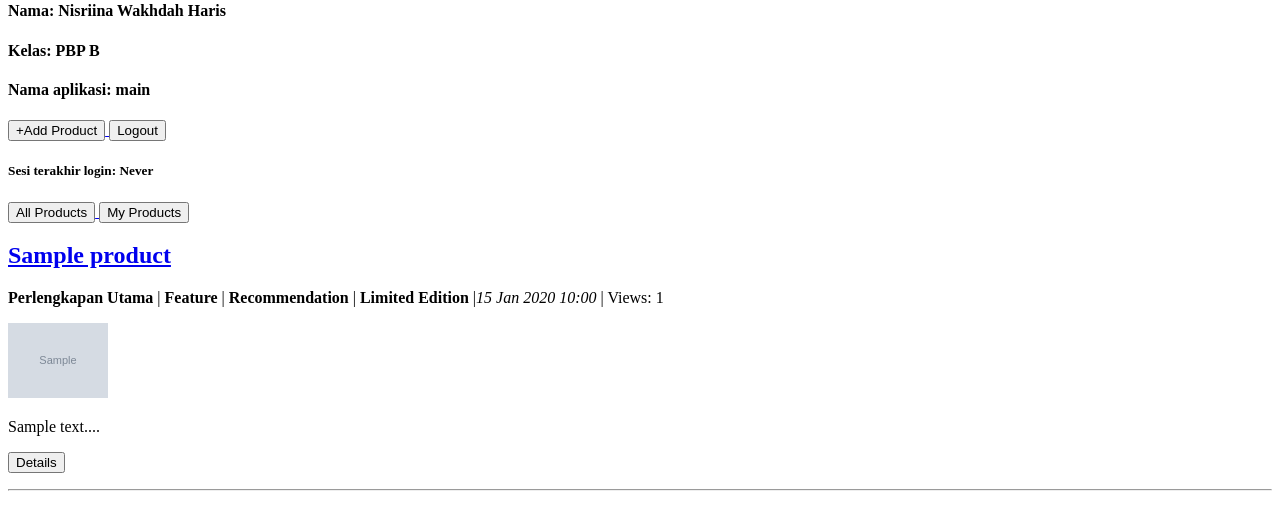
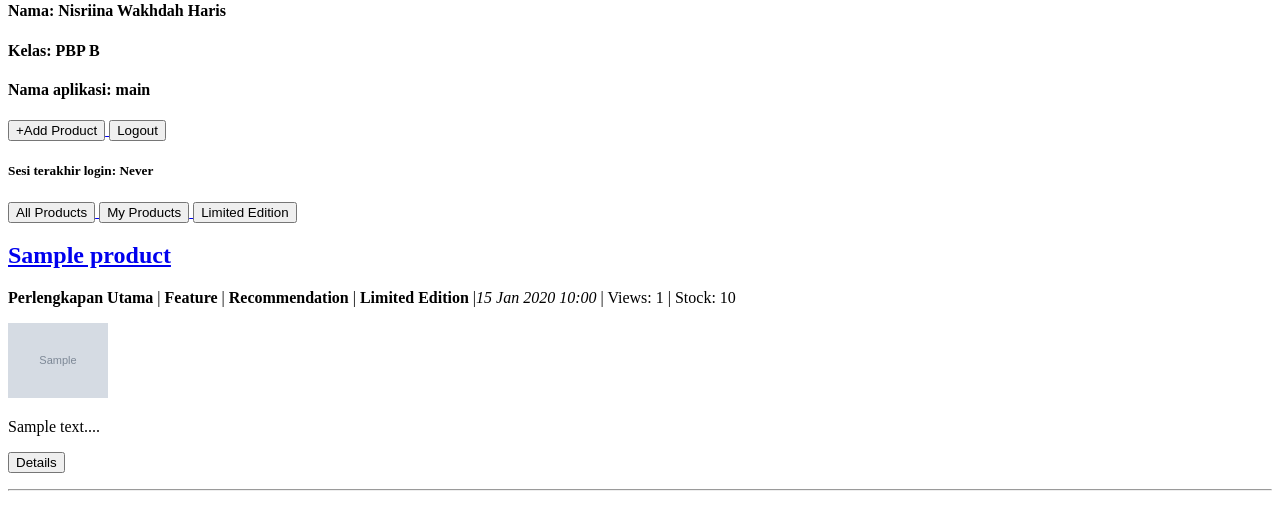
Before and after one commit to NisriinaWakhdah/football-shop, a Django app: page / in a window 1280 px wide. Shown: the part 165-695 px from the top of the page. Run offline with Django 5.2, Linux system fonts and the light colour scheme; a user stored in the database is signed in; tables that the repository leaves empty hold one stand-in row (values such as "Sample post"); grey boxes marked "Sample" are stand-in pictures.

Commit message:
Tugas Individu 3: Memperbaiki Readme.md dan menambahkan button baru di templates

```diff
--- a/main/templates/detail_product.html
+++ b/main/templates/detail_product.html
@@ -12,7 +12,8 @@
         <b>Limited Edition</b>{% endif %}
         {% if product.is_available %} |
         <b>Available</b>{% endif %} |<i>{{ product.launch_at|date:"d M Y H:i" }}</i>
-        | Views: {{product.product_viewer}}</p>
+        | Views: {{product.product_viewer}} | Stock: {{product.stock}}
+    </p>
 
 
 {% if product.thumbnail %}
--- a/main/templates/main.html
+++ b/main/templates/main.html
@@ -23,6 +23,9 @@
 <a href="?filter=my">
     <button type="button">My Products</button>
 </a>
+<a href="?filter=limitedEdition">
+    <button type="button">Limited Edition</button>
+</a>
 
 {% if not product_list %}
 <p>Belum ada data produk pada football shop.</p>
@@ -40,7 +43,8 @@
         <b>Limited Edition</b>{% endif %}
         {% if product.is_available %} |
         <b>Available</b>{% endif %} |<i>{{ product.launch_at|date:"d M Y H:i" }}</i>
-        | Views: {{product.product_viewer}}</p>
+        | Views: {{product.product_viewer}} | Stock: {{product.stock}}
+    </p>
 
     {% if product.thumbnail %}
     <img src="{{ product.thumbnail }}" alt="Product thumbnail" width="100">
--- a/main/templates/register.html
+++ b/main/templates/register.html
@@ -15,7 +15,9 @@
       {{ form.as_table }}
       <tr>
         <td></td>
-        <td><input type="submit" name="submit" value="Daftar" /></td>
+        <td><input type="submit" name="submit" value="Daftar" />
+        <input type="reset" name="reset" value="reset">
+        </td>
       </tr>
     </table>
   </form>
--- a/main/views.py
+++ b/main/views.py
@@ -16,6 +16,8 @@ def show_main(request):
     filter_type = request.GET.get("filter", "all")
     if filter_type == "all":
         product_list = Product.objects.all()
+    elif filter_type == "limitedEdition":
+        product_list = Product.objects.filter(stock__gt=0, stock__lte=10)
     else:
         product_list = Product.objects.filter(user=request.user)
     context = {
@@ -28,6 +30,7 @@ def show_main(request):
     }
     return render(request, "main.html", context)
 
+@login_required(login_url='/login')
 def add_product(request):
     form = ProductForm(request.POST or None)
 
```
Also changed, not shown: README.md.
